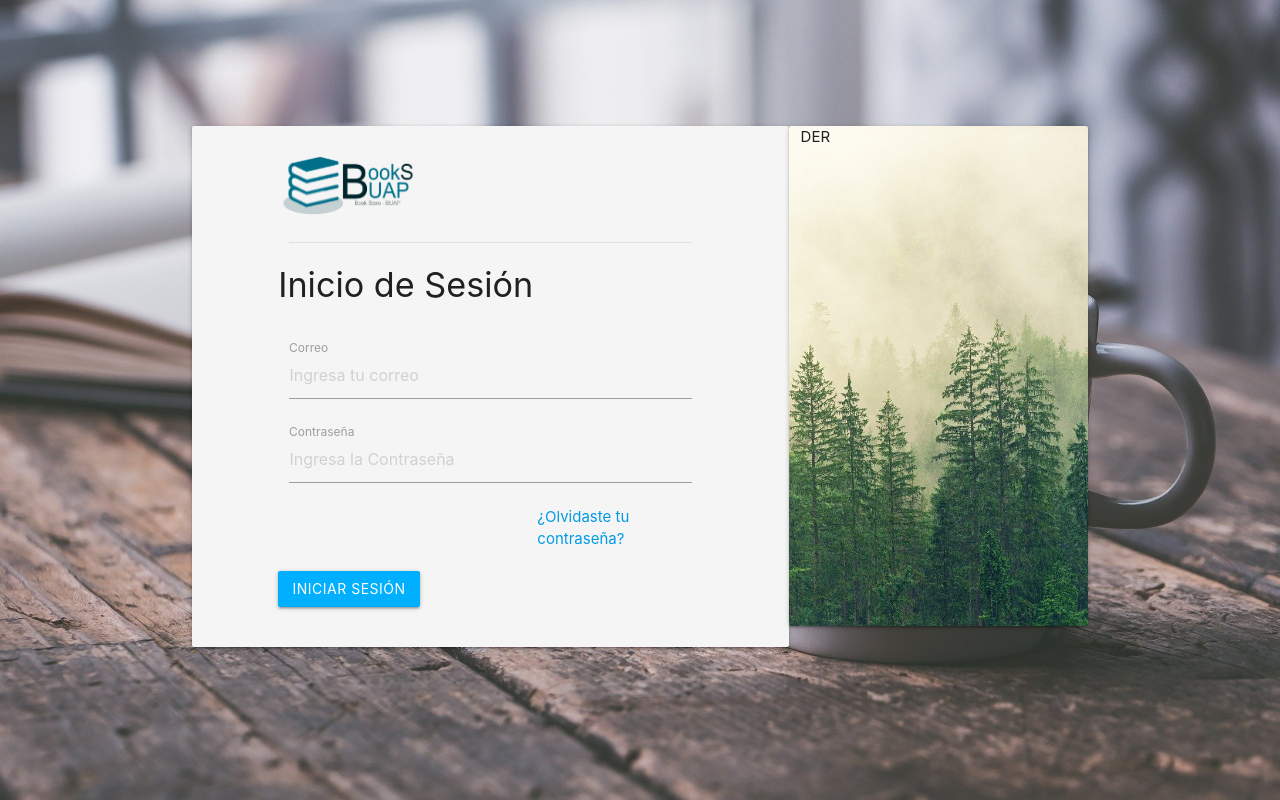
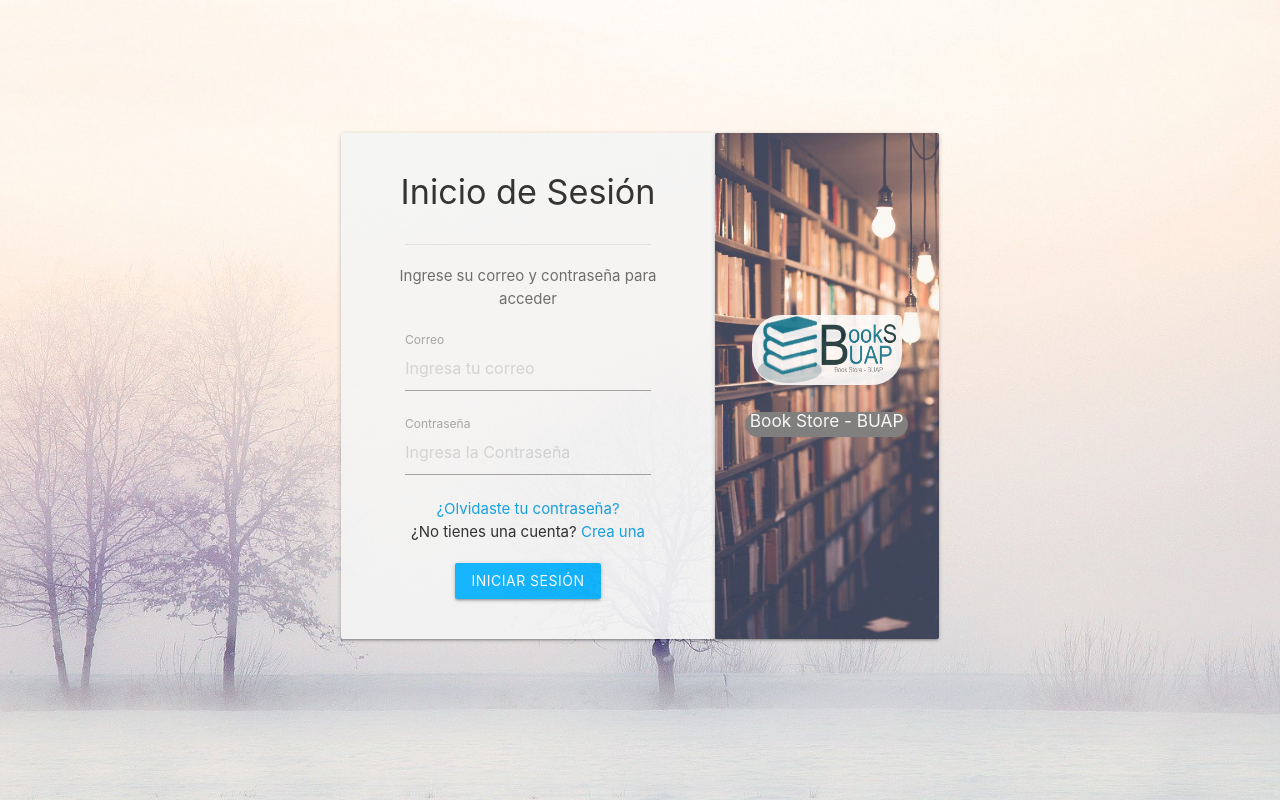
Before and after one commit to JohnDan72/BookSBUAPFCC, a PHP site: page /app/views/login.php in a window 1280 px wide. Run offline with PHP 8.4, Linux system fonts and the light colour scheme; some libraries are stand-ins or nearby versions.

Commit message:
Módulo de Login completo, se uso fetch para la validación y se agregó funcionalidad en index.php con sesiones

```diff
--- a/app/views/login.php
+++ b/app/views/login.php
@@ -1,4 +1,11 @@
-<?php $BASE_PATH = "/AppsWeb/ProyectoFinal/";?>
+<?php $BASE_PATH = "/AppsWeb/ProyectoFinal/";
+	session_start();
+	if (isset($_SESSION['userdata'])) {
+		header("Location: index.php");
+		exit();
+	}
+?>
+
 <!DOCTYPE html>
 <html>
 <head>
@@ -16,51 +23,61 @@
 
 	<div class="container">
 		<div class="row">
-			<div class="col s12 m8 l8 card-panel grey lighten-4" >
-		      		<div class="container" style="margin-top: 30px;">
-		      			<div class="row">
-		      				<a href="index.php" class="brand-logo"><img id="id_logo" src="<?= $BASE_PATH;?>public/img/Logo.png" height="60px" width="140px"></a>
+			<div class="col s12 m8 l5 offset-m2 offset-l2 card-panel grey lighten-4" >
+		      		<div class="container" style="margin-top: 40px;">
+		      			<div class="row center hide-on-large-only">
+	      					<a href="index.php" class="brand-logo"><img id="id_logo" src="<?= $BASE_PATH;?>public/img/Logo.png" height="70px" width="150px"></a>
+	      					<div class="divider"></div>
+	      				</div>
+		      			<div class="row center">
+		      				<h4>Inicio de Sesión</h4>
 		      			</div>
-		      			<div class="divider"></div>
-		      			<div class="row"><h4>Inicio de Sesión</h4></div>
+		      			<div class="divider hide-on-med-and-down"></div>
+		      			<div class="row center grey-text text-darken-2" style="margin-top: 20px;">Ingrese su correo y contraseña para acceder</div>
 		      			<div class="row">
 		      				<form class="col s12">
 		      					<div class="row">
 							        <div class="input-field col s12">
-							          <input placeholder="Ingresa tu correo" id="id_correo" type="text" class="validate">
+							          <input placeholder="Ingresa tu correo" id="id_correo" name="correo" type="text" class="validate" required>
 							          <label for="id_correo">Correo</label>
 							        </div>
 							        <div class="input-field col s12">
-							          <input placeholder="Ingresa la Contraseña" id="id_pass" type="password" class="validate">
+							          <input placeholder="Ingresa la Contraseña" id="id_pass" name="passwd" type="password" class="validate" required>
 							          <label for="id_pass">Contraseña</label>
 							        </div>
 							        <div class="clearfix"></div>
-							        <a class="col s12 m5 l5 offset-m7 offset-l7" href="forgotPassword.php"><span>¿Olvidaste tu contraseña?</span></a>
+							        <div id="id_mensaje_error" class="col s12 center" style="color: red; display: none; margin-bottom: 30px;">
+							        	<!--Aquí va el mensaje de error del login-->
+
+							        </div>
+							        <a class="col s12 center" href="forgotPassword.php"><span>¿Olvidaste tu contraseña?</span></a>
 							        <div class="clearfix"></div>
+							        <div class="col s12 center">
+							        	¿No tienes una cuenta?
+							        	<a href="registro.php"><span>Crea una</span></a>
+							        </div>
+
 
 							    </div>
-							    <div class="row">
-							    	<button class="btn waves-effect waves-light light-blue accent-3 col s12 m4 l4">Iniciar Sesión</button>
-							    </div>
-
-
 		      				</form>
+		      				<div class="row">
+						    	<button onclick="return fetchLogin();" class="btn waves-effect waves-light light-blue accent-3 col s12 m6 l6 offset-m3 offset-l3">Iniciar Sesión</button>
+						    </div>
 		      			</div>
 		      		</div>
       		</div>
-      		<div id="panelDer" class="col s12 m4 l4 card-panel blue responsive-img hide-on-small-only" >
-      			DER
+      		<div id="panelDer" class="col l3 card-panel blue responsive-img hide-on-med-and-down valign-wrapper" >
+      			<div class="container center">
+      				<div class="row">
+      					<a href="index.php" class="brand-logo"><img id="id_logo" src="<?= $BASE_PATH;?>public/img/Logo.png" height="70px" width="150px"></a>
+      				</div>
+      				<div id="logoDer" class="row grey darken-1 grey-text text-lighten-5">
+      					<h6>Book Store - BUAP</h6>
+      				</div>
+      			</div>
       		</div>
-
-
-
 		</div>
 	</div>
-
-
-
-
-
 
 <script src="https://cdnjs.cloudflare.com/ajax/libs/materialize/1.0.0/js/materialize.min.js"></script>
     <script type="text/javascript">
@@ -70,7 +87,55 @@
     		$("#fondoLogin").css({
 	            "height": $(window).height() + "px"
 	        });
+	        $("#panelDer").css({
+	            "height": $(".card-panel").height() + "px"
+	        });
 		});
     </script>
+
+<script type="text/javascript">
+	function fetchLogin()
+	{
+		var correo = document.getElementById('id_correo').value;
+		var passwordU = document.getElementById('id_pass').value;
+
+		var data = new FormData();
+            data.append('correo', correo);
+            data.append('passwd', passwordU);
+
+		fetch('../fetch_files/validaLogin.php', {
+	        method: 'POST',
+	        body: data
+	    })
+	    .then(function(response) {
+	        if(response.ok) {
+	            return response.json()
+	        } else {
+	            throw "Error en la llamada Ajax";
+	        }
+	    })
+	    .then(function(myJson) {
+	        if (!((typeof myJson) == "string"))
+	        {
+	          	window.location.replace("index.php");
+	        }
+	        else
+	        {
+
+	            var cadResponse = myJson.replace("Error/","");
+	            var auxError = document.getElementById('id_mensaje_error');
+	            auxError.textContent = cadResponse;
+	            auxError.style.display = 'block';
+	            $("#panelDer").css({
+		            "height": $(".card-panel").height() + "px"
+		        });
+	        }
+	    })
+	    .catch(function(err) {
+	       console.log(err);
+	    });
+	}
+
+</script>
 </body>
 </html>
--- /dev/null
+++ b/app/views/salir.php
@@ -0,0 +1,6 @@
+<?php
+session_start();
+unset($_SESSION['userdata']);
+header("Location: index.php");
+//exit();
+?>
--- a/app/views/templates/header.php
+++ b/app/views/templates/header.php
@@ -1,4 +1,6 @@
-<?php $BASE_PATH = "/AppsWeb/ProyectoFinal/";?>
+<?php $BASE_PATH = "/AppsWeb/ProyectoFinal/";
+	  session_start();
+?>
 <!DOCTYPE html>
 <html>
 <head>
--- a/public/css/login.css
+++ b/public/css/login.css
@@ -1,5 +1,6 @@
+
 #fondoLogin {
-	 background: url("../img/fondoLogin2.jpg");
+	 background: url("../img/fondoLogin1.jpg");
      background-position: center;
      background-attachment: contain;
      background-size: cover;
@@ -7,9 +8,23 @@
 
 
 #panelDer{
-	background: url("../img/fondoLogin1.jpg");
+	background: url("../img/library1.jpg");
 	background-position: center;
      background-attachment: contain;
      background-size: cover;
-     min-height: 500px;
+     /*min-height: 200px;*/
 }
+
+#logoDer{
+	border-radius: 30px 30px 30px 30px;
+}
+
+.card-panel{
+	opacity: 0.9;
+}
+
+#id_logo{
+	border-radius: 30px 5px 30px 30px;
+    background-color: #ffffff;
+    opacity: 0.9;
+}
--- a/sqlDatabase.txt
+++ b/sqlDatabase.txt
@@ -37,3 +37,9 @@ CREATE TABLE Historial(
     FOREIGN KEY (Id_Cliente) REFERENCES usuario(Id),
     PRIMARY KEY (Id_Libro,Id_Vendedor,Id_Cliente)
 );
+
+
+--EJEMPLO DE INSERT Usuario
+
+INSERT INTO usuario (Nombre,Ap_Paterno,Ap_Materno,Correo,Passwd,Telefono,Tipo)
+       VALUES('Juan','García','López','mr._dany@hotmail.com',AES_ENCRYPT('xdlol123','books_buap_12321'),'2221063405',0);
```
Also changed, not shown: app/fetch_files/validaLogin.php (added, +27 -0 lines), app/views/templates/navbar.php (+92 -9 lines), public/img/fondoLogin1.jpg, public/img/fondoResponsive.jpg, public/img/userImg.jpg.
